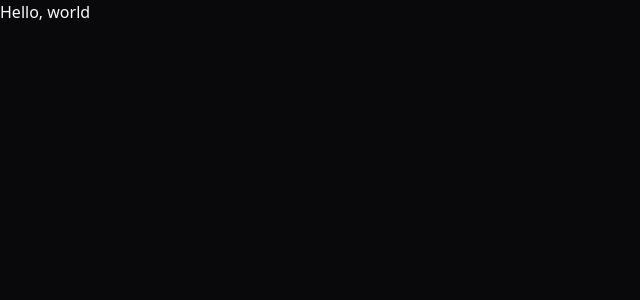
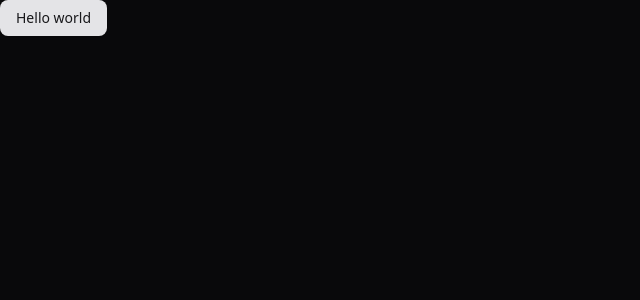
Before and after one commit to karenngomes/nlw-agents, a React (Vite) app in the folder web/: page / in a window 1280 px wide. Shown: the top 300 px of the page, without its empty margins (0-640 px from the left). Built offline with nearby package versions, Linux system fonts and the light colour scheme.

Commit message:
feat(web): add shadcn button

```diff
--- a/web/package.json
+++ b/web/package.json
@@ -9,6 +9,7 @@
     "preview": "vite preview"
   },
   "dependencies": {
+    "@radix-ui/react-slot": "^1.2.3",
     "@tailwindcss/vite": "^4.1.11",
     "class-variance-authority": "^0.7.1",
     "clsx": "^2.1.1",
--- a/web/src/app.tsx
+++ b/web/src/app.tsx
@@ -1,5 +1,9 @@
+import { Button } from "./components/ui/button";
+
 export function App() {
   return (
-    <div>Hello, world</div>
-  )
+    <div>
+      <Button>Hello world</Button>
+    </div>
+  );
 }
--- /dev/null
+++ b/web/src/components/ui/button.tsx
@@ -0,0 +1,59 @@
+/** biome-ignore-all lint/nursery/useSortedClasses: fix later */
+import { Slot } from "@radix-ui/react-slot"
+import { cva, type VariantProps } from "class-variance-authority"
+import type * as React from "react"
+import { cn } from "@/lib/utils"
+
+const buttonVariants = cva(
+  "inline-flex items-center justify-center gap-2 whitespace-nowrap rounded-md text-sm font-medium transition-all disabled:pointer-events-none disabled:opacity-50 [&_svg]:pointer-events-none [&_svg:not([class*='size-'])]:size-4 shrink-0 [&_svg]:shrink-0 outline-none focus-visible:border-ring focus-visible:ring-ring/50 focus-visible:ring-[3px] aria-invalid:ring-destructive/20 dark:aria-invalid:ring-destructive/40 aria-invalid:border-destructive",
+  {
+    variants: {
+      variant: {
+        default:
+          "bg-primary text-primary-foreground shadow-xs hover:bg-primary/90",
+        destructive:
+          "bg-destructive text-white shadow-xs hover:bg-destructive/90 focus-visible:ring-destructive/20 dark:focus-visible:ring-destructive/40 dark:bg-destructive/60",
+        outline:
+          "border bg-background shadow-xs hover:bg-accent hover:text-accent-foreground dark:bg-input/30 dark:border-input dark:hover:bg-input/50",
+        secondary:
+          "bg-secondary text-secondary-foreground shadow-xs hover:bg-secondary/80",
+        ghost:
+          "hover:bg-accent hover:text-accent-foreground dark:hover:bg-accent/50",
+        link: "text-primary underline-offset-4 hover:underline",
+      },
+      size: {
+        default: "h-9 px-4 py-2 has-[>svg]:px-3",
+        sm: "h-8 gap-1.5 rounded-md px-3 has-[>svg]:px-2.5",
+        lg: "h-10 rounded-md px-6 has-[>svg]:px-4",
+        icon: "size-9",
+      },
+    },
+    defaultVariants: {
+      variant: "default",
+      size: "default",
+    },
+  }
+)
+
+function Button({
+  className,
+  variant,
+  size,
+  asChild = false,
+  ...props
+}: React.ComponentProps<"button"> &
+  VariantProps<typeof buttonVariants> & {
+    asChild?: boolean
+  }) {
+  const Comp = asChild ? Slot : "button"
+
+  return (
+    <Comp
+      className={cn(buttonVariants({ variant, size, className }))}
+      data-slot="button"
+      {...props}
+    />
+  )
+}
+
+export { Button, buttonVariants }
```
Also changed, not shown: 1 other file (tests, documents, lock files or other folders).
